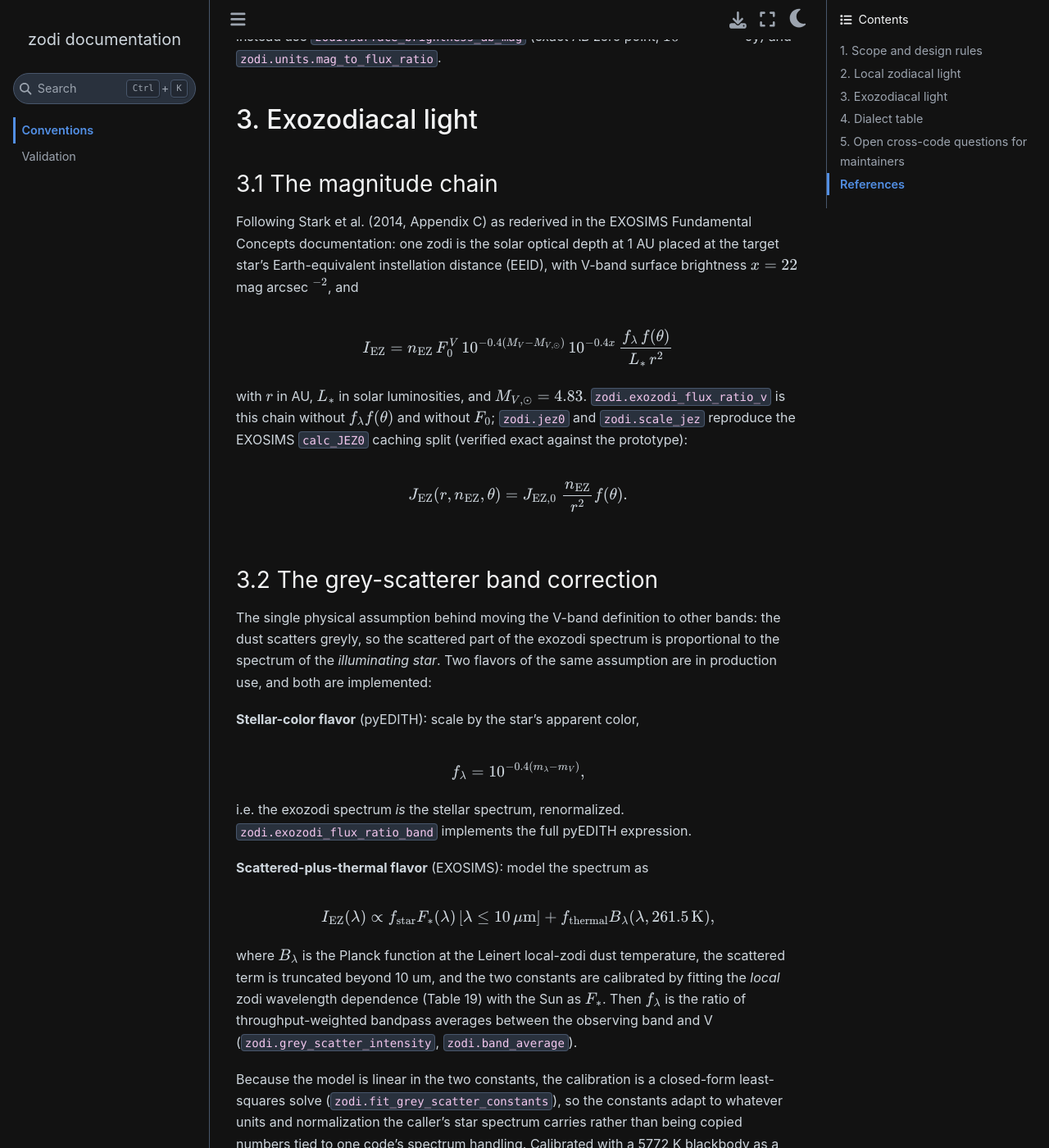
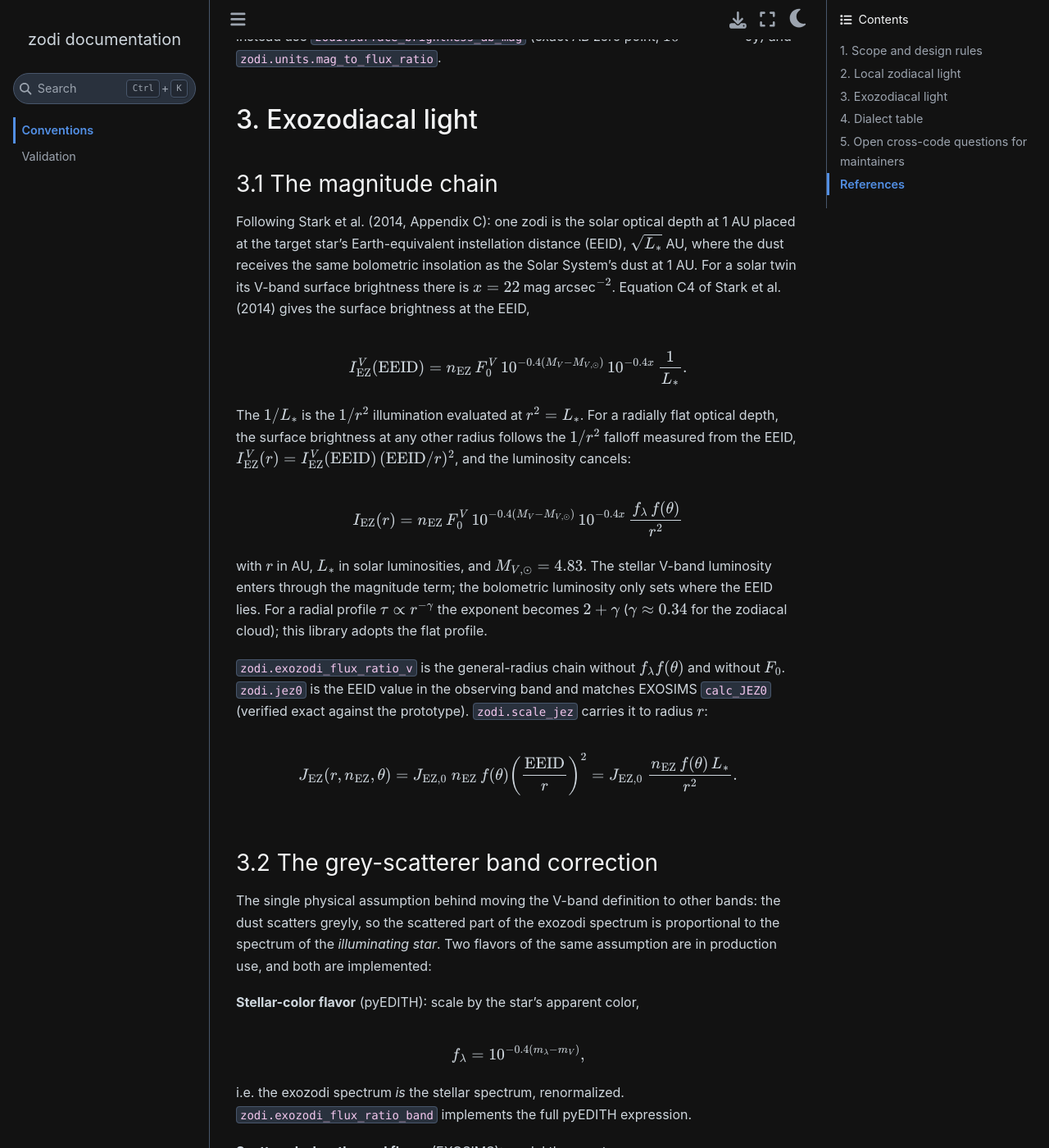
Before and after one commit to CoreySpohn/zodi, a Sphinx documentation site: the page built from docs/conventions.md, in a window 1280 px wide and 1400 px high, scrolled down 2531 px. Shown: the whole window at 82% size. Built offline with Sphinx 7.4.7 and the Sphinx Book theme 1.1.4, drawn with Linux system fonts in a browser that asks for light colours; some of the changed text lies outside the part shown.

Commit message:
fix!: measure exozodi radial scaling from the EEID to remove the luminosity double count

```diff
--- a/docs/conventions.md
+++ b/docs/conventions.md
@@ -116,27 +116,48 @@ $10^{23 - 48.6/2.5}$ Jy) and `zodi.units.mag_to_flux_ratio`.
 
 ### 3.1 The magnitude chain
 
-Following Stark et al. (2014, Appendix C) as rederived in the EXOSIMS
-Fundamental Concepts documentation: one zodi is the solar optical
-depth at 1 AU placed at the target star's Earth-equivalent instellation
-distance (EEID), with V-band surface brightness $x = 22$ mag arcsec
-$^{-2}$, and
+Following Stark et al. (2014, Appendix C): one zodi is the solar
+optical depth at 1 AU placed at the target star's Earth-equivalent
+instellation distance (EEID), $\sqrt{L_*}$ AU, where the dust receives
+the same bolometric insolation as the Solar System's dust at 1 AU. For
+a solar twin its V-band surface brightness there is $x = 22$ mag
+arcsec$^{-2}$. Equation C4 of Stark et al. (2014) gives the surface
+brightness at the EEID,
 
 $$
-I_\mathrm{EZ} = n_\mathrm{EZ}\, F_0^V\,
+I_\mathrm{EZ}^V(\mathrm{EEID}) = n_\mathrm{EZ}\, F_0^V\,
+  10^{-0.4 (M_V - M_{V,\odot})}\, 10^{-0.4 x}\, \frac{1}{L_*}.
+$$
+
+The $1/L_*$ is the $1/r^2$ illumination evaluated at $r^2 = L_*$. For a
+radially flat optical depth, the surface brightness at any other radius
+follows the $1/r^2$ falloff measured from the EEID,
+$I_\mathrm{EZ}^V(r) = I_\mathrm{EZ}^V(\mathrm{EEID})\,(\mathrm{EEID}/r)^2$,
+and the luminosity cancels:
+
+$$
+I_\mathrm{EZ}(r) = n_\mathrm{EZ}\, F_0^V\,
   10^{-0.4 (M_V - M_{V,\odot})}\, 10^{-0.4 x}\,
-  \frac{f_\lambda\, f(\theta)}{L_*\, r^2}
+  \frac{f_\lambda\, f(\theta)}{r^2}
 $$
 
 with $r$ in AU, $L_*$ in solar luminosities, and $M_{V,\odot} = 4.83$.
-`zodi.exozodi_flux_ratio_v` is this chain without $f_\lambda f(\theta)$
-and without $F_0$; `zodi.jez0` and `zodi.scale_jez` reproduce the
-EXOSIMS `calc_JEZ0` caching split (verified exact against the
-prototype):
+The stellar V-band luminosity enters through the magnitude term; the
+bolometric luminosity only sets where the EEID lies. For a radial
+profile $\tau \propto r^{-\gamma}$ the exponent becomes $2 + \gamma$
+($\gamma \approx 0.34$ for the zodiacal cloud); this library adopts the
+flat profile.
+
+`zodi.exozodi_flux_ratio_v` is the general-radius chain without
+$f_\lambda f(\theta)$ and without $F_0$. `zodi.jez0` is the EEID value
+in the observing band and matches EXOSIMS `calc_JEZ0` (verified exact
+against the prototype). `zodi.scale_jez` carries it to radius $r$:
 
 $$
 J_\mathrm{EZ}(r, n_\mathrm{EZ}, \theta)
-  = J_\mathrm{EZ,0}\; \frac{n_\mathrm{EZ}}{r^2} f(\theta).
+  = J_\mathrm{EZ,0}\; n_\mathrm{EZ}\, f(\theta)
+    \left(\frac{\mathrm{EEID}}{r}\right)^2
+  = J_\mathrm{EZ,0}\; \frac{n_\mathrm{EZ}\, f(\theta)\, L_*}{r^2}.
 $$
 
 ### 3.2 The grey-scatterer band correction
@@ -220,20 +241,23 @@ $I$ into $[0^\circ, 90^\circ]$), matching `EXOSIMS.calc_fbeta`
 
 ## 5. Open cross-code questions for maintainers
 
-Documented divergences found while pinning the conventions; the
-library implements each code's dialect verbatim and takes no side.
+Documented divergences found while pinning the conventions. Where a
+divergence is an error rather than a convention, the library
+implements the corrected form and says so.
 
-1. **Luminosity normalization of the exozodi.** The EXOSIMS chain
-   carries $1/(L_* r^2)$ with $r$ in AU (`calc_JEZ0` divides by $L$,
-   `scale_jez` by $r^2$). The pyEDITH expression carries no
-   $1/L_*$ (and no explicit $r$), so for non-solar stars the two codes
-   differ by a factor of $L_*$ at matched geometry. Relatedly,
-   evaluating the EXOSIMS general-$r$ form at the EEID
-   ($r = \sqrt{L_*}$) gives a $1/L_*^2$ dependence, while equation C4
-   of Stark et al. (2014) (surface brightness *at* the EEID) carries
-   $1/L_*$. The intended anchor of the $1/r^2$ illumination scaling
-   (1 AU versus EEID) decides which is meant; maintainers should
-   confirm.
+1. **Luminosity normalization of the exozodi (resolved).** The EXOSIMS
+   Fundamental Concepts documentation starts from Eq. C4, rescales the
+   solar term by $(1\ \mathrm{AU}/r)^2$, and keeps C4's $1/L_*$, giving
+   $1/(L_* r^2)$. That rescales from 1 AU a value that lives at the
+   EEID, so the luminosity is counted twice: at $r = \sqrt{L_*}$ the
+   documented form gives $1/L_*^2$ instead of C4's $1/L_*$. In code,
+   `calc_JEZ0` (which divides by $L$) is correct as the EEID value, and
+   `SimulatedUniverse.scale_JEZ` omits the factor $L_*$; EXOSIMS values
+   from `scale_JEZ` equal `zodi.scale_jez` divided by $L_*$. The
+   pyEDITH expression carries no $1/L_*$ and no $r$, which equals the
+   correct surface brightness at $r = 1$ AU; applied at the EEID it
+   lacks C4's $1/L_*$. Whether pyEDITH intends the EEID is for its
+   maintainers to confirm.
 2. **Table 19 interpolation order** (section 2.3): quadratic spline
    (EXOSIMS) versus log-log linear (this library, skyscapes) is a 4.6
    percent difference at 550 nm.
```
Also changed, not shown: README.md (+4 -2 lines), 2 other files.
